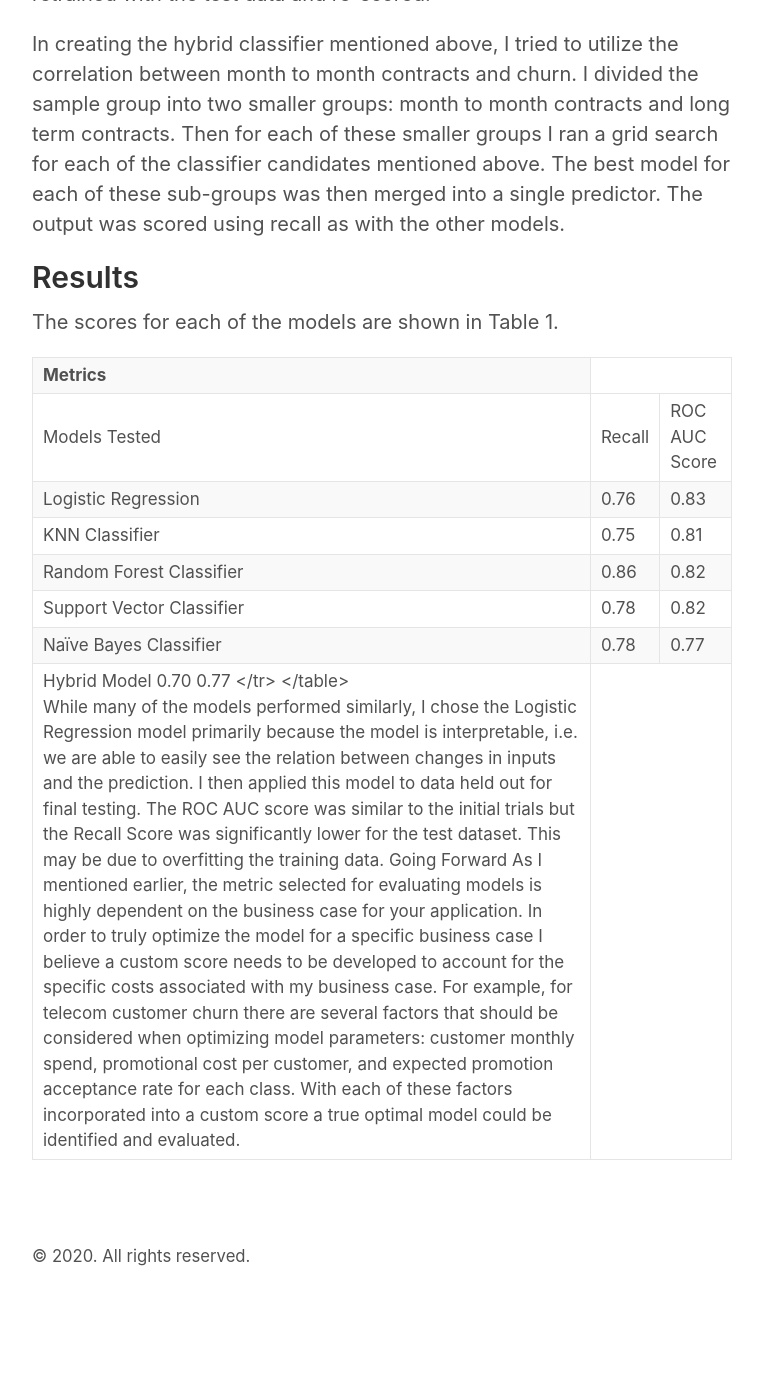
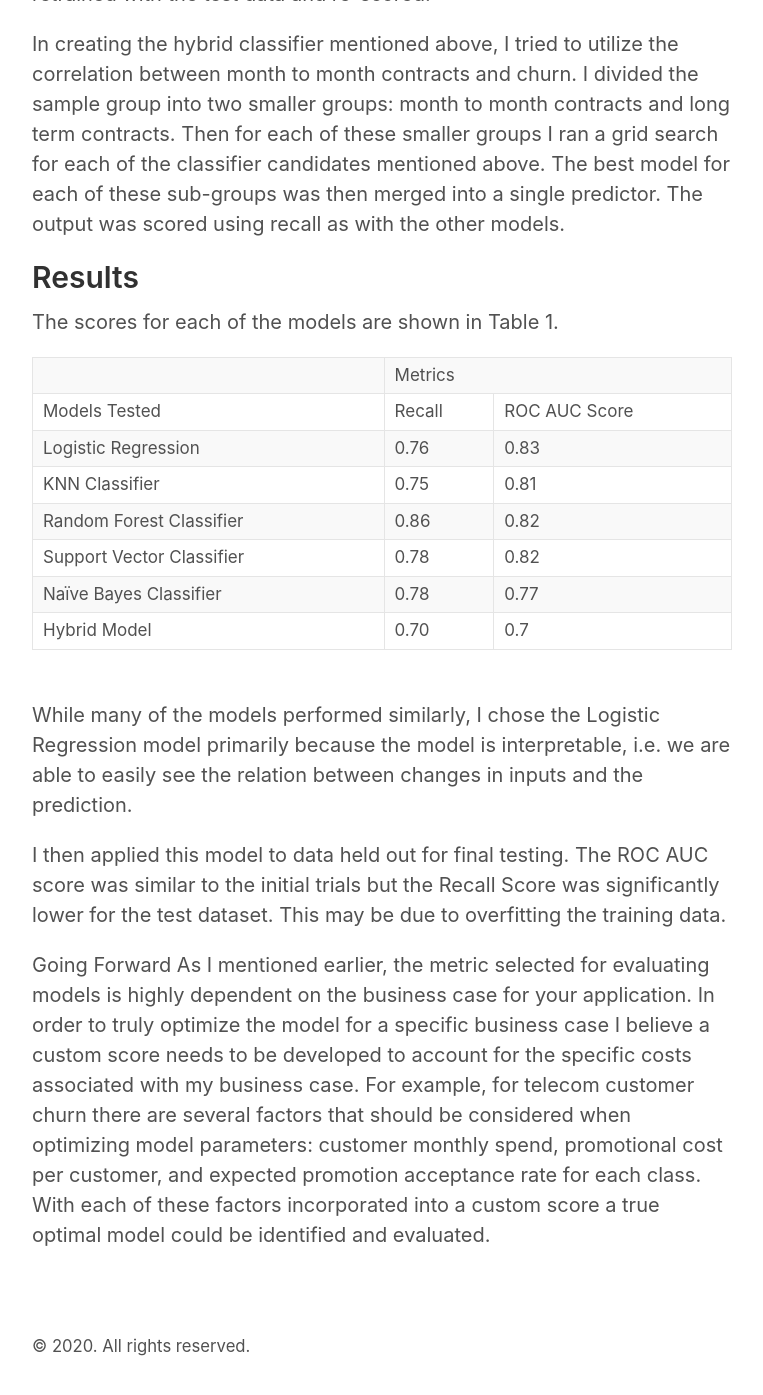
Before and after one commit to Merkeley/Merkeley.github.io, a Jekyll site: the page built from _posts/2020-02-18-Metis-Project3.md, in a window 1280 px wide and 1400 px high, scrolled down 1476 px. Shown: the top 1395 px of the window, without its empty margins (258-1021 px from the left). Built offline with Jekyll 4.4.1, drawn with Linux system fonts in a browser that asks for light colours; our own code applies the rules of GitHub Pages for plain Markdown files; before the commit the page ends 2786 px from its top, so only the background shows below that.

Commit message:
one more attempt at the table

```diff
--- a/_posts/2020-02-18-Metis-Project3.md
+++ b/_posts/2020-02-18-Metis-Project3.md
@@ -19,23 +19,27 @@ In creating the hybrid classifier mentioned above, I tried to utilize the correl
 The scores for each of the models are shown in Table 1.
 
 <table>
-<th> Metrics </th>
     <tr>
-    <td>Models Tested</td>
-    <td>Recall</td>
-    <td>ROC AUC Score</td>
+        <td></td>
+        <td colspan='2'> Metrics </td>
     </tr>
 
     <tr>
-    <td>Logistic Regression</td>
-    <td>0.76</td>
-    <td>0.83</td>
+        <td>Models Tested</td>
+        <td>Recall</td>
+        <td>ROC AUC Score</td>
     </tr>
 
     <tr>
-         <td> KNN Classifier	</td>
-         <td> 0.75	</td>
-         <td> 0.81 </td>
+        <td>Logistic Regression</td>
+        <td>0.76</td>
+        <td>0.83</td>
+    </tr>
+
+    <tr>
+         <td>KNN Classifier	</td>
+         <td>0.75	</td>
+         <td>0.81 </td>
     </tr>
 
     <tr>
@@ -57,10 +61,9 @@ The scores for each of the models are shown in Table 1.
     </tr>
 
     <tr>
-        <td>
-        Hybrid Model
-        0.70
-        0.77
+        <td>Hybrid Model</td>
+        <td>0.70</td>
+        <td>0.7</td>
     </tr>
 
 </table>
```
